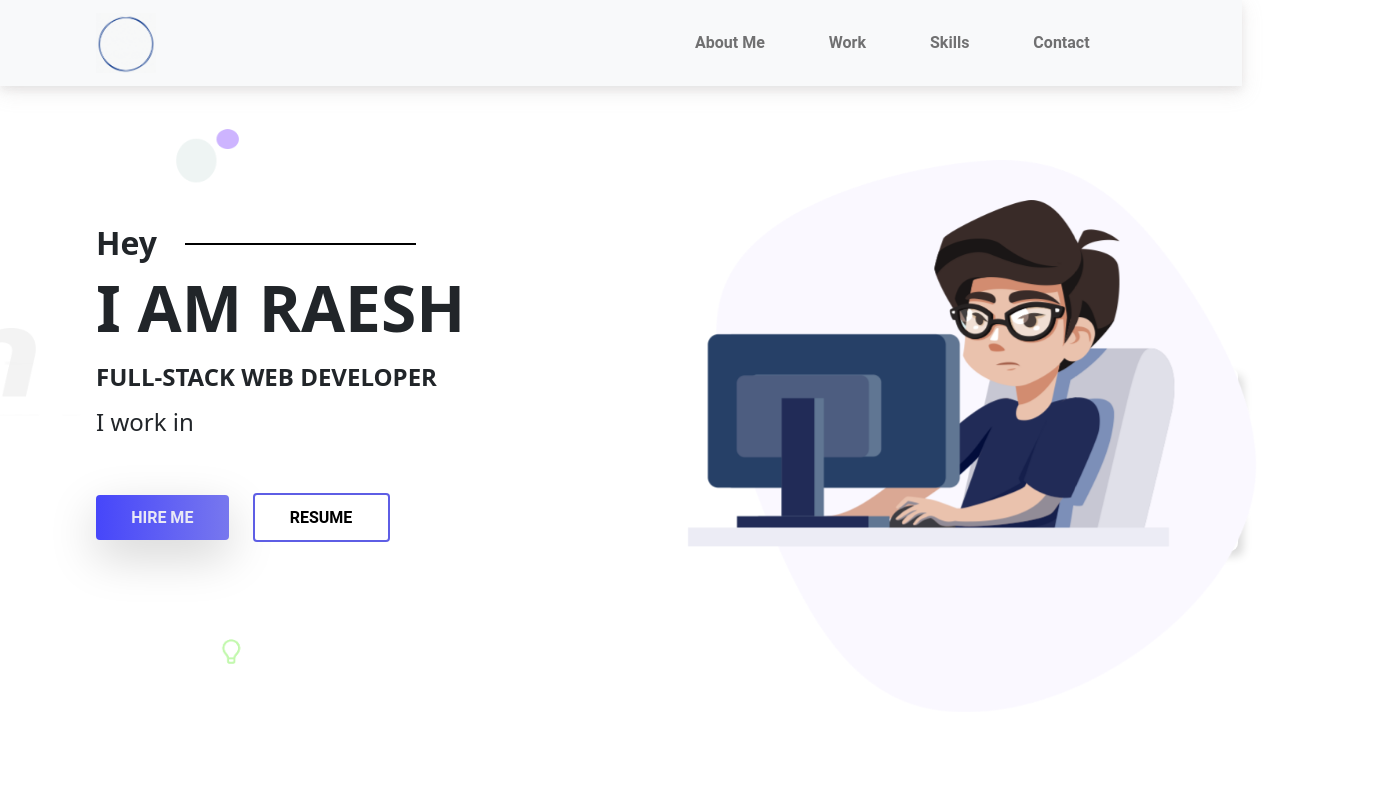
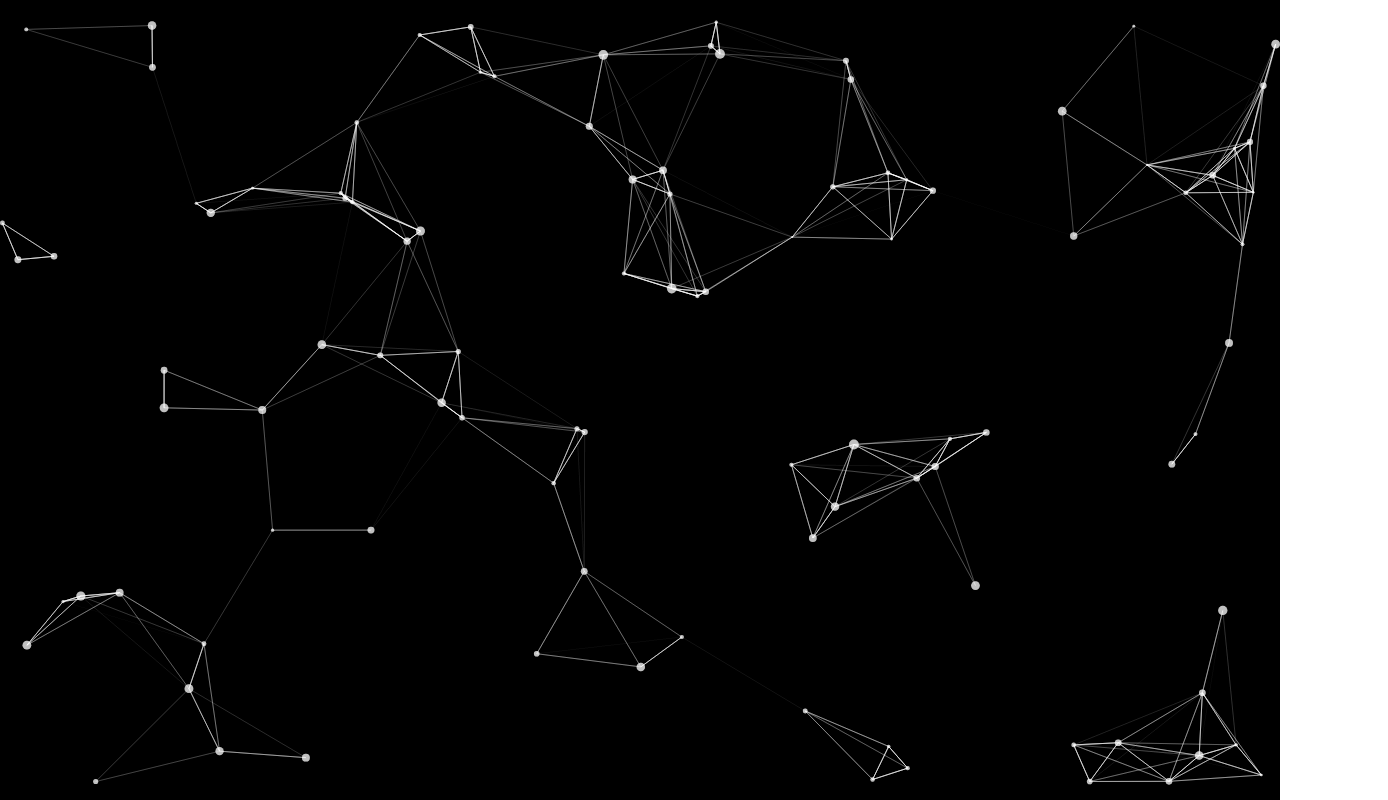
Before and after one commit to rajeshmn47/portfolio, a React (Create React App) app: page / in a window 1280 px wide. Shown: the top 800 px of the page, 1388 px wide, since content can reach past the window. Built offline with nearby package versions, Linux system fonts and the light colour scheme.

Commit message:
last commit

```diff
--- a/src/App.js
+++ b/src/App.js
@@ -8,7 +8,7 @@ import Portfoliothree from './componnents/portfoliothree'
 function App() {
 return(
   <>
-<Portfolio/>
+<Portfoliothree/>
 
   </>
 )
```
